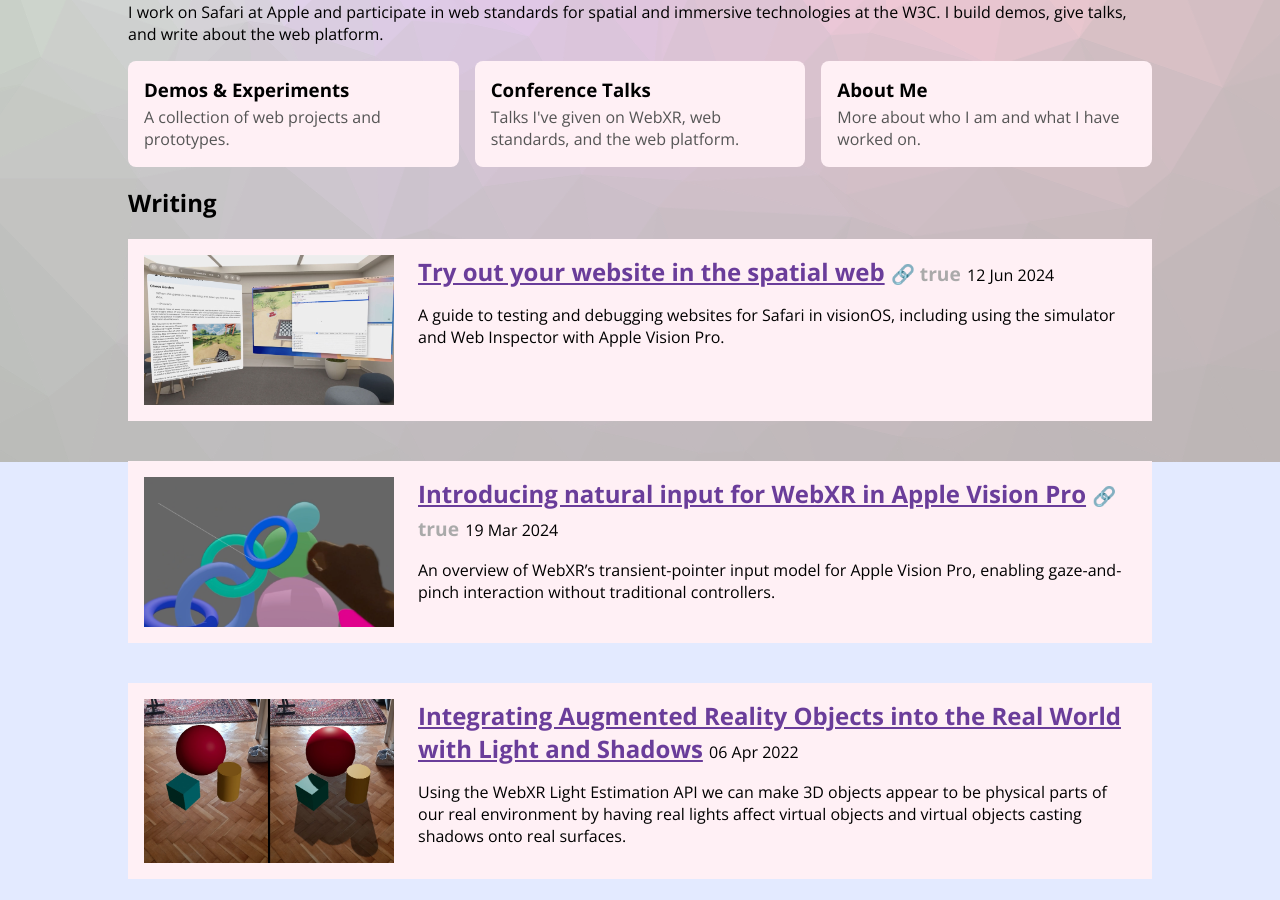
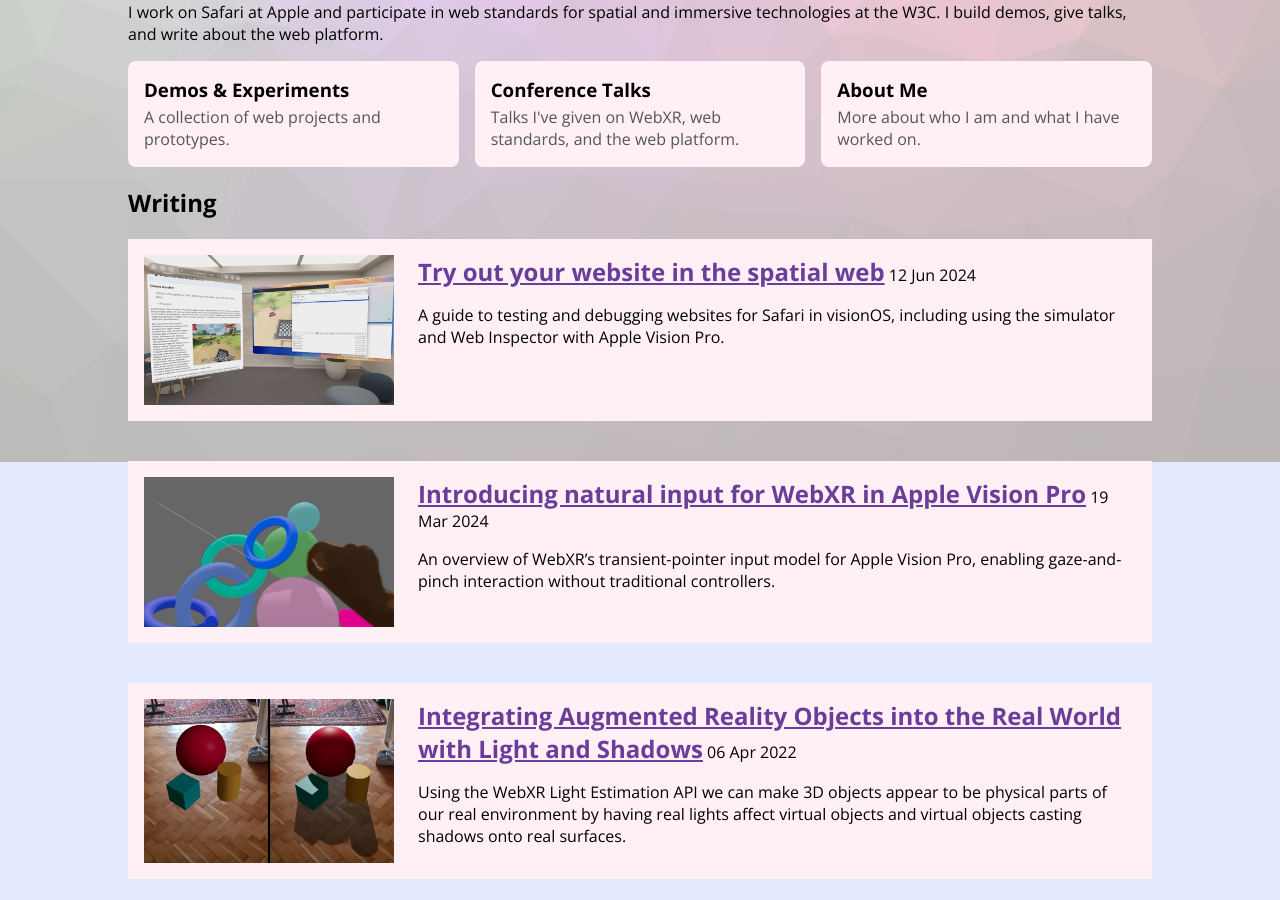
Before and after one commit to AdaRoseCannon/adarosecannon.github.io, a Jekyll site: the page built from index.html, in a window 1280 px wide and 900 px high, scrolled down 316 px. Built offline with Jekyll 4.4.1, drawn with Linux system fonts in a browser that asks for light colours; the list of posts is cut into pages by our own code.

Commit message:
don't flag external posts

```diff
--- a/index.html
+++ b/index.html
@@ -53,9 +53,7 @@ title: Ada.is
       {% endif %}
     </figure>
     <article class="index">
-      <h2 style="view-transition-name: title-{{ post.url | slugify }};"><a class="article-link" href="{% if post.link %}{{ post.link }}{% else %}{{ post.url }}{% endif %}">{{ post.title }}</a>
-        {% if post.external %}<span title="External Link" style="font-size: 80%; color: #aaa;">🔗 {{ post.external }}</span>{% endif %}
-      </h2>
+      <h2 style="view-transition-name: title-{{ post.url | slugify }};"><a class="article-link" href="{% if post.link %}{{ post.link }}{% else %}{{ post.url }}{% endif %}">{{ post.title }}</a></h2>
       <time>{{ post.date | date_to_string }}</time>
       {% if post.description %}
         <p class="article-body">{{ post.description | strip_html }}</p>
```
